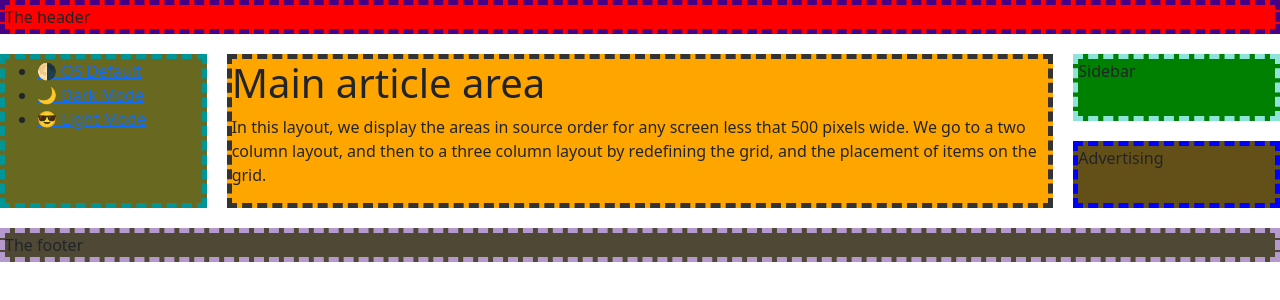
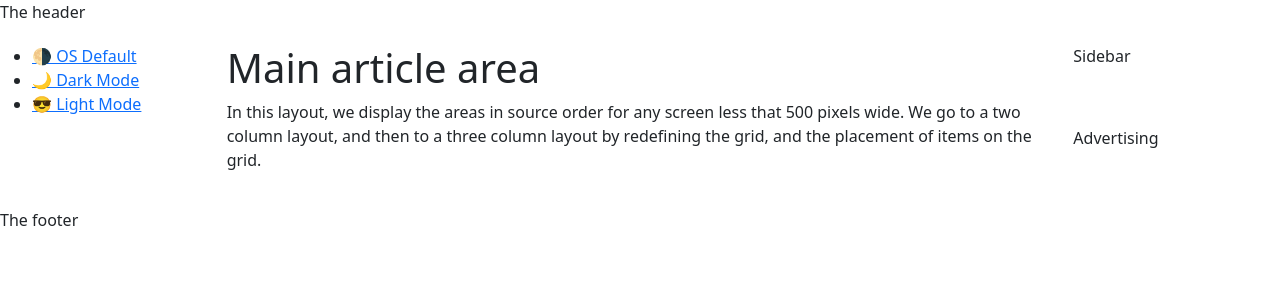
Before and after one commit to wanghci/lab-7-dark-grid-team-fun-0010-0000, a plain HTML site: page index.html in a window 1280 px wide. Drawn offline with nearby package versions, Linux system fonts and the light colour scheme.

Commit message:
messed up

```diff
--- a/index.html
+++ b/index.html
@@ -13,14 +13,14 @@
 
 </head>
 
-<body class="debug">
+<body>
   <div class="wrapper">
     <header class="main-head">The header</header>
     <nav class="main-nav">
       <ul>
-        <li id="defbutton"><a href="">🌗 OS Default</a></li>
-        <li id="darkbutton"><a href="">🌙 Dark Mode</a></li>
-        <li id="lightbutton"><a href="">😎 Light Mode</a></li>
+        <li id="defbutton"><a href="#">🌗 OS Default</a></li>
+        <li id="darkbutton"><a href="#">🌙 Dark Mode</a></li>
+        <li id="lightbutton"><a href="#">😎 Light Mode</a></li>
       </ul>
     </nav>
     <article class="content">
--- a/script.js
+++ b/script.js
@@ -1,4 +1,4 @@
 
-document.getElementById("darkbutton").addEventListener("click", ()=> document.body.classList.replace("debug","dark"));
-document.getElementById("lightbutton").addEventListener("click", ()=>document.body.classList.replace("dark","debug"));
-document.getElementById("defaultbutton").addEventListener("click", ); //computer default
+document.getElementById("darkbutton").addEventListener("click", ()=> document.body.classList.remove("dark"));
+document.getElementById("lightbutton").addEventListener("click", ()=>document.body.classList.remove("light"));
+document.getElementById("defaultbutton").addEventListener("click", ()=> document.body.classList.remove("dark","light") ); //computer default
```
